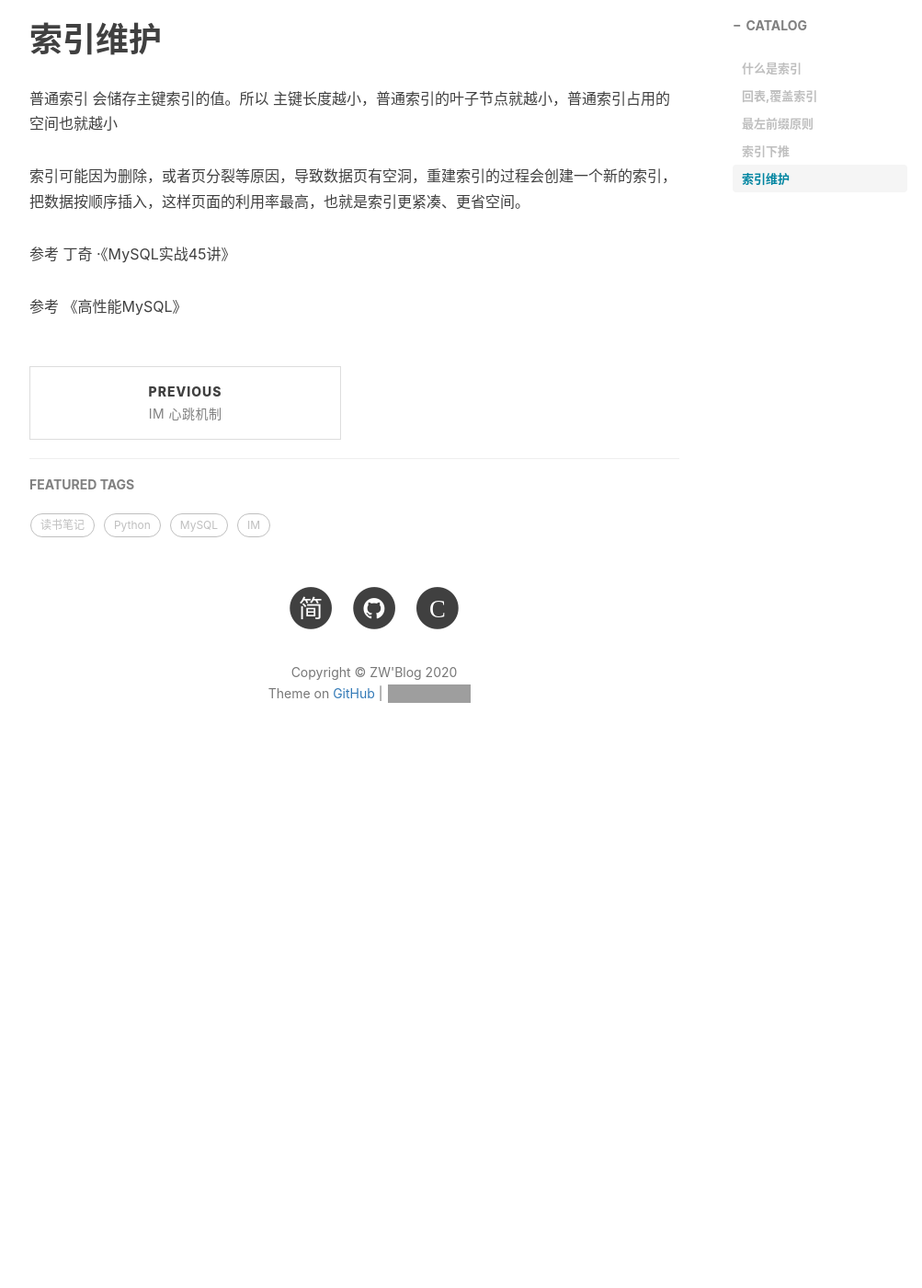
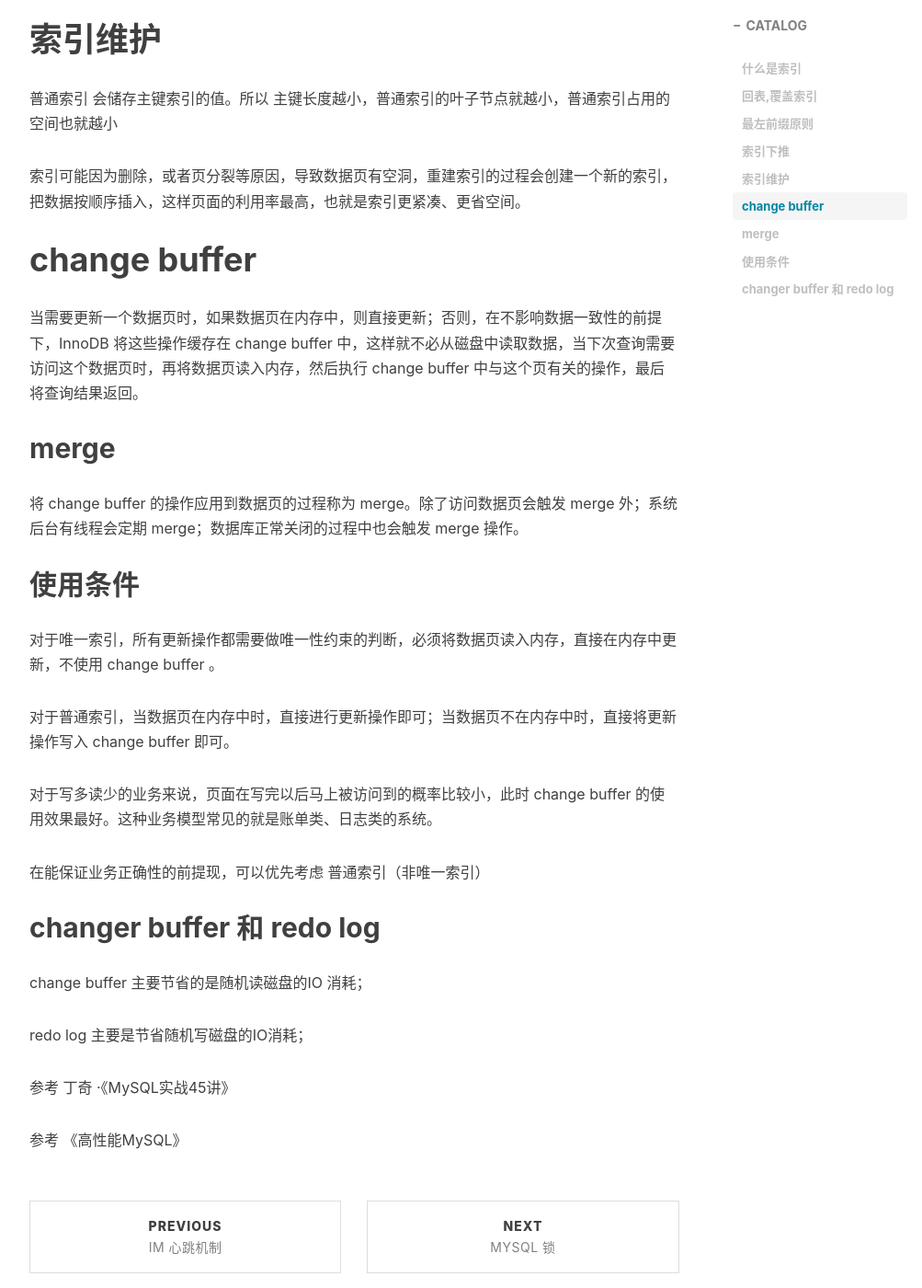
Before and after one commit to GitZW/gitzw.github.io, a Jekyll site: the page built from _posts/2020-05-12- mysql索引.md, in a window 1280 px wide and 1400 px high, scrolled down 2300 px. Shown: the whole window at 92% size, without its empty margins (233-1236 px from the left). Built offline with Jekyll 4.4.1, drawn with Linux system fonts in a browser that asks for light colours; nearby versions of some CDN libraries; comment, search, counter and statistics services are not loaded; before the commit the page ends 3158 px from its top, so only the background shows below that; grey boxes are pictures that could not be loaded.

Commit message:
change buffer

```diff
--- a/_posts/2020-05-12- mysql索引.md
+++ b/_posts/2020-05-12- mysql索引.md
@@ -72,6 +72,30 @@ MySQL 5.6 引入的索引下推优化（index condition pushdown)。可以在（
 
 索引可能因为删除，或者页分裂等原因，导致数据页有空洞，重建索引的过程会创建一个新的索引，把数据按顺序插入，这样页面的利用率最高，也就是索引更紧凑、更省空间。
 
+
+
+# change buffer
+
+当需要更新一个数据页时，如果数据页在内存中，则直接更新；否则，在不影响数据一致性的前提下，InnoDB 将这些操作缓存在 change buffer 中，这样就不必从磁盘中读取数据，当下次查询需要访问这个数据页时，再将数据页读入内存，然后执行 change  buffer 中与这个页有关的操作，最后将查询结果返回。
+
+## merge
+将  change  buffer 的操作应用到数据页的过程称为 merge。除了访问数据页会触发 merge 外；系统后台有线程会定期 merge；数据库正常关闭的过程中也会触发 merge 操作。
+
+## 使用条件
+对于唯一索引，所有更新操作都需要做唯一性约束的判断，必须将数据页读入内存，直接在内存中更新，不使用 change  buffer 。
+
+对于普通索引，当数据页在内存中时，直接进行更新操作即可；当数据页不在内存中时，直接将更新操作写入 change buffer 即可。
+
+对于写多读少的业务来说，页面在写完以后马上被访问到的概率比较小，此时 change buffer 的使用效果最好。这种业务模型常见的就是账单类、日志类的系统。
+
+在能保证业务正确性的前提现，可以优先考虑 普通索引（非唯一索引）
+
+## changer buffer 和 redo log
+change buffer 主要节省的是随机读磁盘的IO 消耗；
+
+redo log 主要是节省随机写磁盘的IO消耗；
+
+
 参考 丁奇 ·《MySQL实战45讲》
 
 参考 《高性能MySQL》
```
Also changed, not shown: _posts/2020-05-15- mysql锁.md (added, +32 -0 lines), _posts/2019-04-10-mysql 事物简析.md (renamed from _posts/2019-04-10- 事物简析.md), _posts/2019-04-11- mysql sql语句是怎么执行的.md (renamed from _posts/2019-04-11- sql语句是怎么执行的.md).
